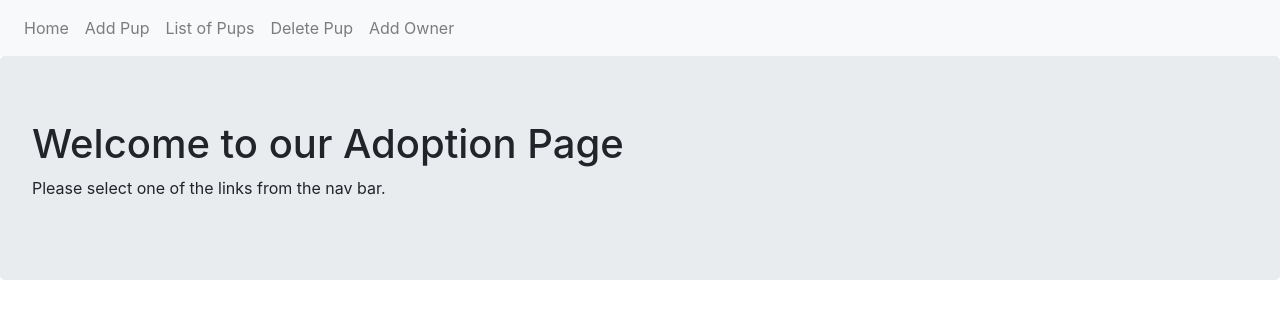
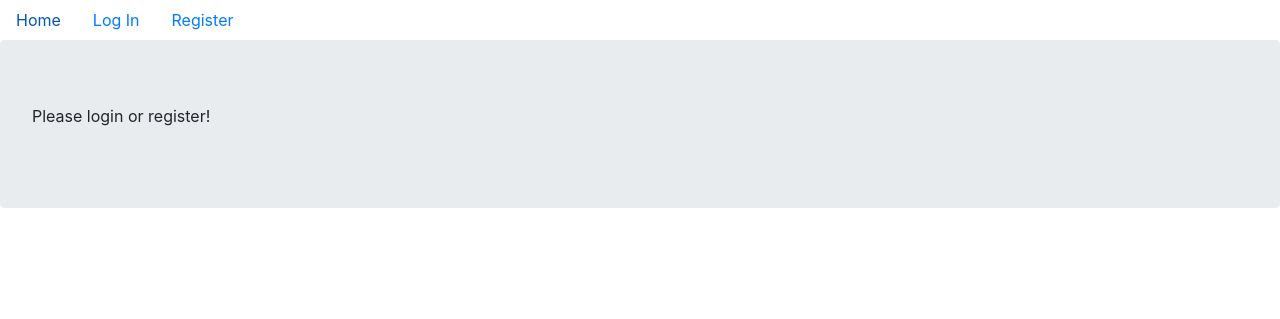
Before and after one commit to james604s/flask-blog, a Flask app: page / in a window 1280 px wide. Shown: the top 319 px of the page. Run offline with Flask 2, Linux system fonts and the light colour scheme; some libraries are stand-ins or nearby versions.

Commit message:
update Flask-Login3

```diff
--- a/app.py
+++ b/app.py
@@ -1,12 +1,73 @@
-# This is app.py, this is the main file called.
-from myproject import app
-from flask import render_template
-
+from myproject import app,db
+from flask import render_template, redirect, request, url_for, flash,abort
+from flask_login import login_user,login_required,logout_user
+from myproject.models import User
+from myproject.forms import LoginForm, RegistrationForm
+from werkzeug.security import generate_password_hash, check_password_hash
 
 
 @app.route('/')
-def index():
+def home():
     return render_template('home.html')
+
+
+@app.route('/welcome')
+@login_required
+def welcome_user():
+    return render_template('welcome_user.html')
+
+@app.route('/logout')
+@login_required
+def logout():
+    logout_user()
+    flash('You logged out!')
+    return redirect(url_for('home'))
+
+
+@app.route('/login', methods=['GET', 'POST'])
+def login():
+
+    form = LoginForm()
+    if form.validate_on_submit():
+        # Grab the user from our User Models table
+        user = User.query.filter_by(email=form.email.data).first()
+
+        # Check that the user was supplied and the password is right
+        # The verify_password method comes from the User object
+        # https://stackoverflow.com/questions/2209755/python-operation-vs-is-not
+
+        if user.check_password(form.password.data) and user is not None:
+            #Log in the user
+
+            login_user(user)
+            flash('Logged in successfully.')
+
+            # If a user was trying to visit a page that requires a login
+            # flask saves that URL as 'next'.
+            next = request.args.get('next')
+
+            # So let's now check if that next exists, otherwise we'll go to
+            # the welcome page.
+            if next == None or not next[0]=='/':
+                next = url_for('welcome_user')
+
+            return redirect(next)
+    return render_template('login.html', form=form)
+
+@app.route('/register', methods=['GET', 'POST'])
+def register():
+    form = RegistrationForm()
+
+    if form.validate_on_submit():
+        user = User(email=form.email.data,
+                    username=form.username.data,
+                    password=form.password.data)
+
+        db.session.add(user)
+        db.session.commit()
+        flash('Thanks for registering! Now you can login!')
+        return redirect(url_for('login'))
+    return render_template('register.html', form=form)
 
 if __name__ == '__main__':
     app.run(debug=True)
--- a/myproject/templates/base.html
+++ b/myproject/templates/base.html
@@ -1,30 +1,30 @@
 <!DOCTYPE html>
-<html lang="en" dir="ltr">
+<html>
   <head>
-    <meta charset="utf-8">
     <link rel="stylesheet" href="https://maxcdn.bootstrapcdn.com/bootstrap/4.0.0/css/bootstrap.min.css" integrity="sha384-Gn5384xqQ1aoWXA+058RXPxPg6fy4IWvTNh0E263XmFcJlSAwiGgFAW/dAiS6JXm" crossorigin="anonymous">
     <script src="https://code.jquery.com/jquery-3.2.1.slim.min.js" integrity="sha384-KJ3o2DKtIkvYIK3UENzmM7KCkRr/rE9/Qpg6aAZGJwFDMVNA/GpGFF93hXpG5KkN" crossorigin="anonymous"></script>
     <script src="https://cdnjs.cloudflare.com/ajax/libs/popper.js/1.12.9/umd/popper.min.js" integrity="sha384-ApNbgh9B+Y1QKtv3Rn7W3mgPxhU9K/ScQsAP7hUibX39j7fakFPskvXusvfa0b4Q" crossorigin="anonymous"></script>
     <script src="https://maxcdn.bootstrapcdn.com/bootstrap/4.0.0/js/bootstrap.min.js" integrity="sha384-JZR6Spejh4U02d8jOt6vLEHfe/JQGiRRSQQxSfFWpi1MquVdAyjUar5+76PVCmYl" crossorigin="anonymous"></script>
-
-    <title>Adoption</title>
+    <meta charset="utf-8">
+    <title></title>
   </head>
   <body>
+  <ul class="nav">
 
-    <nav class="navbar navbar-expand-lg navbar-light bg-light">
+  <li class="nav-item">
+    <a class="nav-link" href="{{ url_for('home') }}">Home</a>
+  </li>
+    {% if current_user.is_authenticated %}
+    <li class="nav-link"><a href="{{ url_for('logout') }}">Log Out</a></li>
+    {% else %}
+    <li class="nav-link"><a href="{{ url_for('login') }}">Log In</a></li>
+    <li class="nav-link"><a href="{{ url_for('register') }}">Register</a></li>
+    {% endif %}
 
-    <div class="navbar-nav">
-      <a class="nav-item nav-link" href="{{ url_for('index') }}">Home</a>
-      <a class="nav-item nav-link" href="{{ url_for('puppies.add') }}">Add Pup</a>
-      <a class="nav-item nav-link" href="{{ url_for('puppies.list') }}">List of Pups</a>
-      <a class="nav-item nav-link" href="{{ url_for('puppies.delete') }}">Delete Pup</a>
-      <a class="nav-item nav-link" href="{{ url_for('owners.add') }}">Add Owner</a>
-    </div>
+</ul>
+{% block content %}
 
-</nav>
+{% endblock %}
 
-    {% block content %}
-
-    {% endblock %}
   </body>
 </html>
--- a/myproject/templates/home.html
+++ b/myproject/templates/home.html
@@ -1,7 +1,11 @@
 {% extends "base.html" %}
 {% block content %}
 <div class="jumbotron">
-  <h1>Welcome to our Adoption Page</h1>
-  <p>Please select one of the links from the nav bar.</p>
+  {% if current_user.is_authenticated %}
+    <p>Hi {{ current_user.username }}!</p>
+  {% else %}
+    <p>Please login or register!</p>
+  {% endif %}
 </div>
+
 {% endblock %}
--- /dev/null
+++ b/myproject/templates/welcome_user.html
@@ -0,0 +1,6 @@
+{% extends "base.html" %}
+{% block content %}
+<div class="jumbotron">
+  <p>Congrats! You are logged in!</p>
+</div>
+{% endblock %}
```
Also changed, not shown: myproject/__init__.py (+14 -4 lines), myproject/forms.py (added, +27 -0 lines), myproject/models.py (+35 -1 lines), myproject/templates/login.html (added, +10 -0 lines), myproject/templates/register.html (added, +12 -0 lines), note/flask_pwd_note.py (added, +19 -0 lines), 1 other file.
